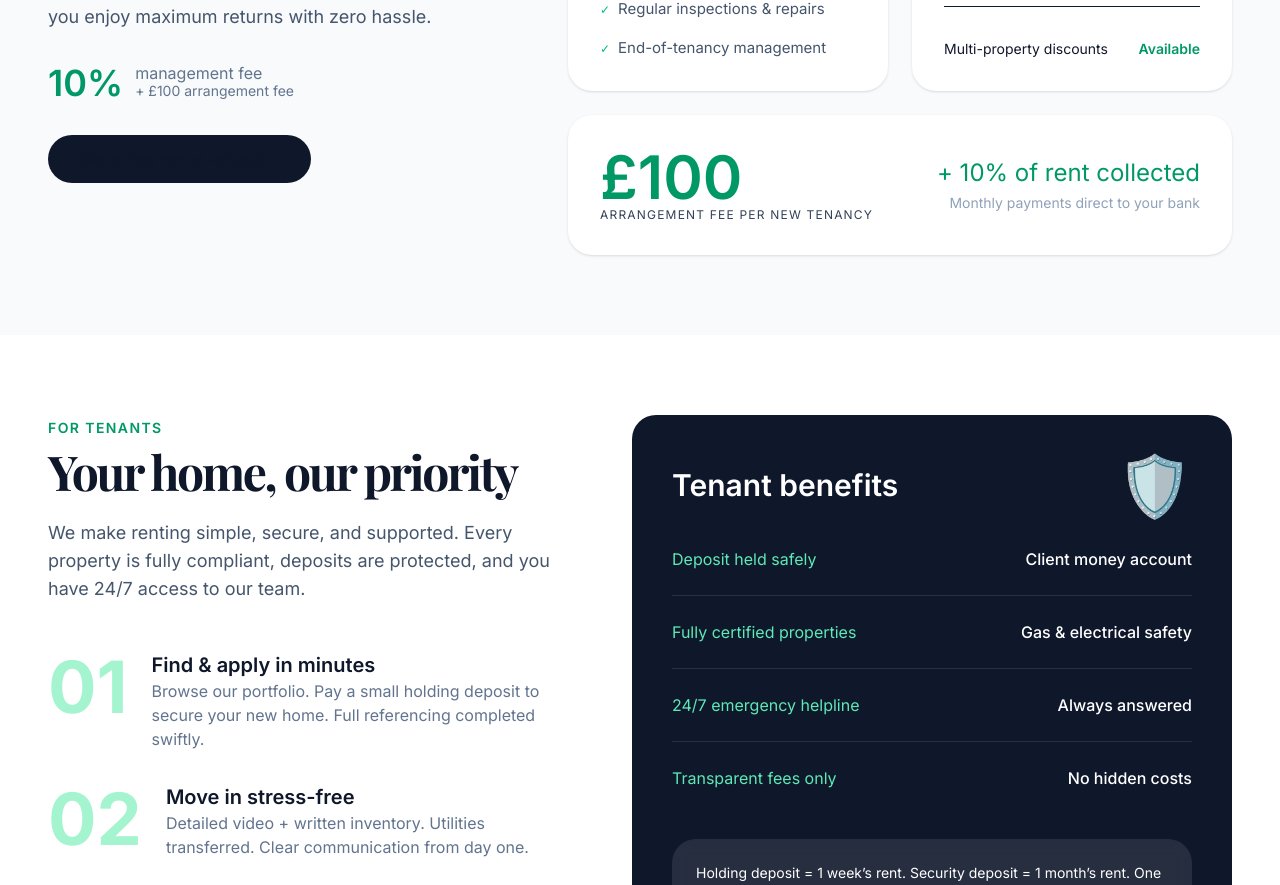
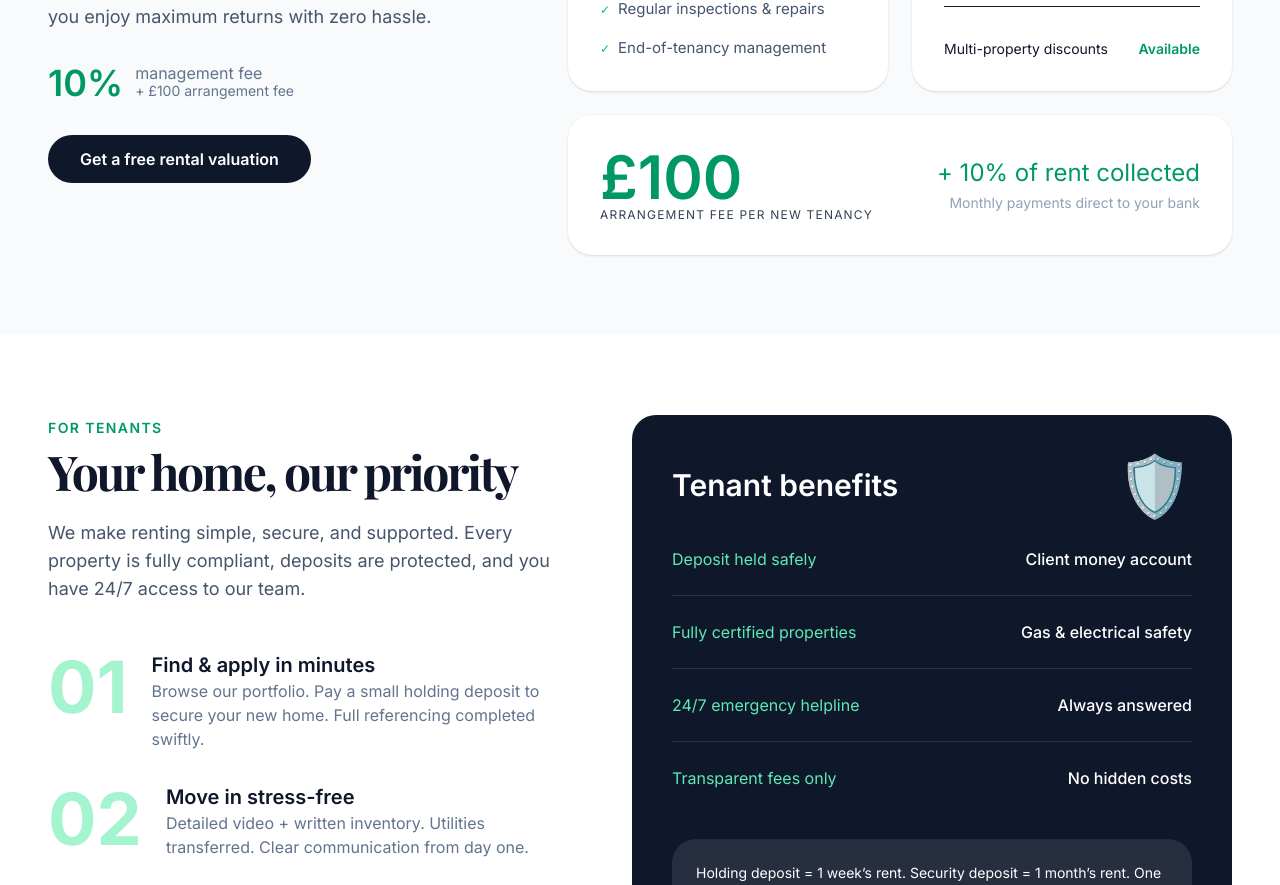
Before and after one commit to jokerai0799/jokerai0799-premierlet-2026-04-03, a Next.js app: page / in a window 1280 px wide. Shown: the part 1231-2116 px from the top of the page. Built offline with nearby package versions, Linux system fonts and the light colour scheme.

Commit message:
Fix landlord CTA button text visibility

```diff
--- a/src/app/page.tsx
+++ b/src/app/page.tsx
@@ -218,8 +218,8 @@ export default function Home() {
                     <span className="text-sm">+ £100 arrangement fee</span>
                   </div>
                 </div>
-                <a href="#contact" className="mt-8 inline-flex h-12 items-center justify-center rounded-3xl bg-slate-900 px-8 font-semibold text-white transition-colors hover:bg-emerald-600">
-                  Get a free rental valuation
+                <a href="#contact" className="mt-8 inline-flex h-12 items-center justify-center rounded-3xl bg-slate-900 px-8 text-center font-semibold text-white transition-colors hover:bg-emerald-600">
+                  <span className="text-white">Get a free rental valuation</span>
                 </a>
               </div>
             </div>
```
